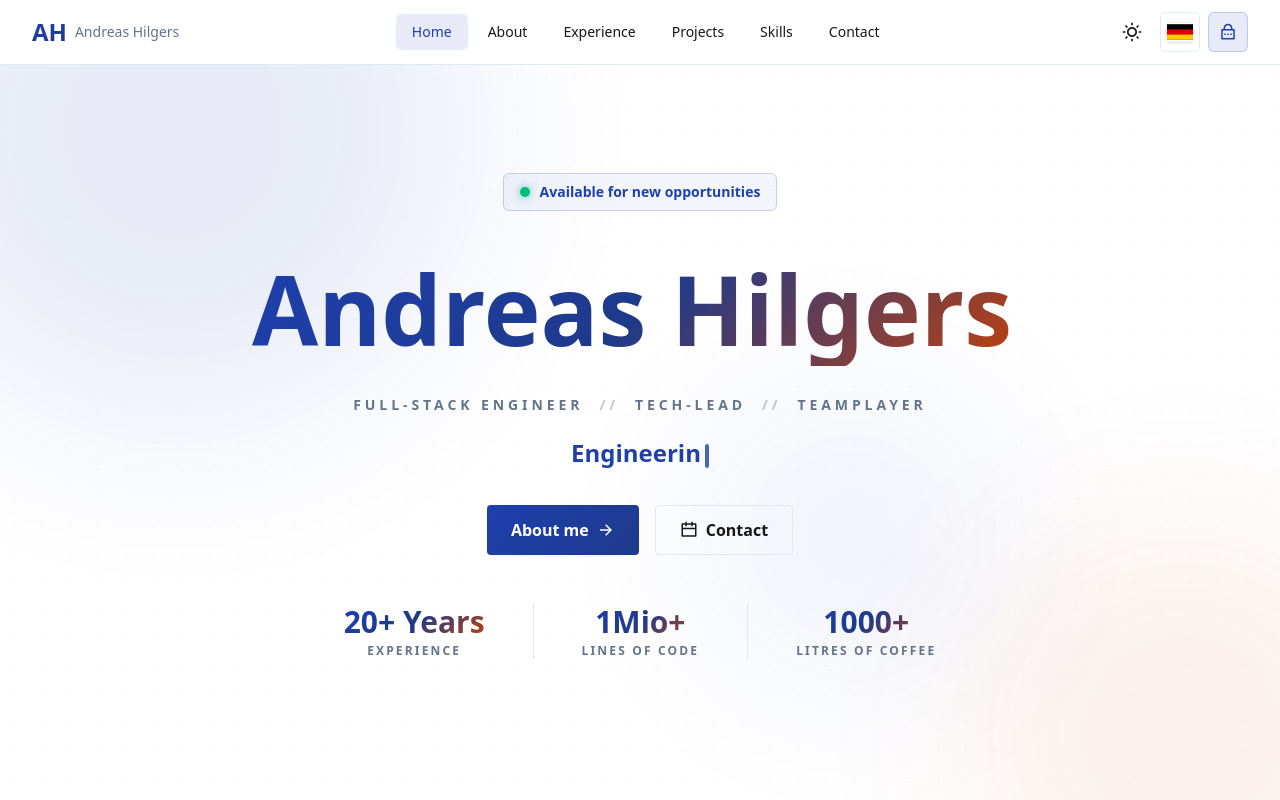
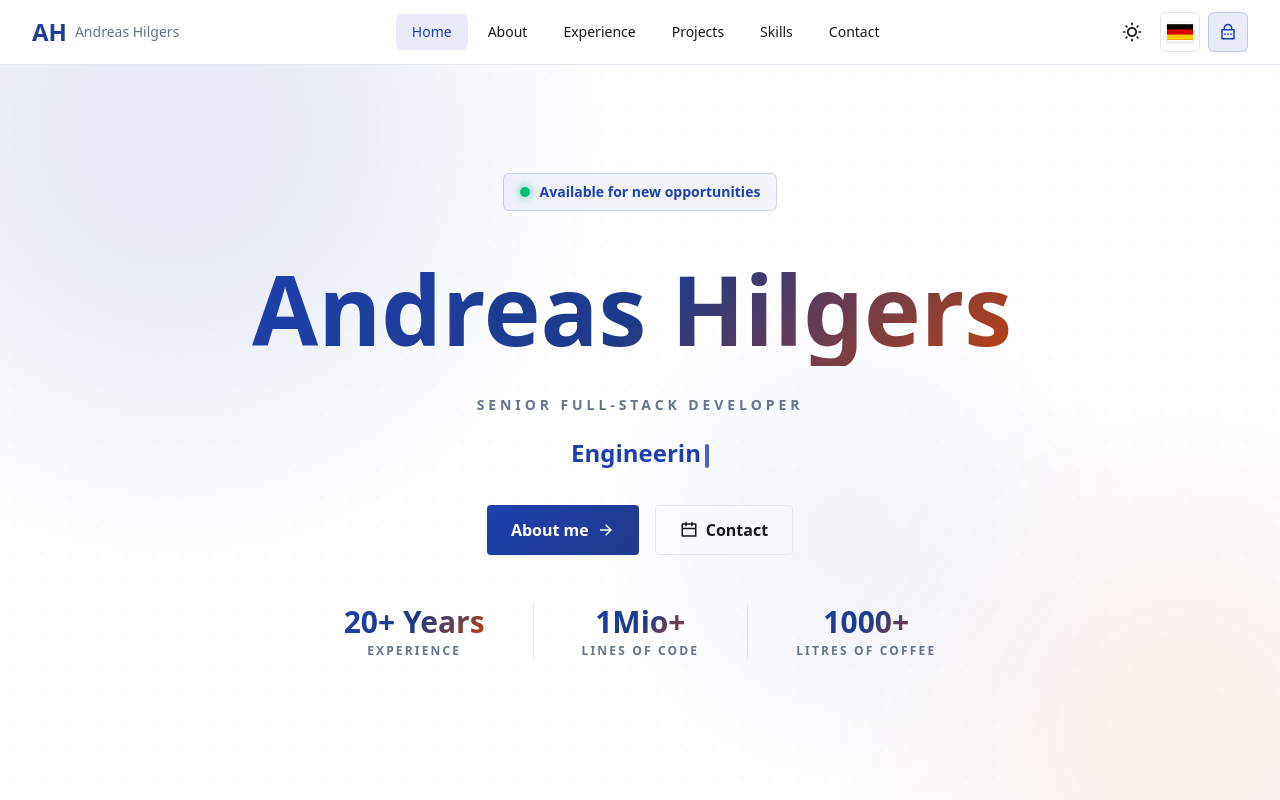
Before and after one commit to scriptlabs/andreashilgers.de, a Next.js app: page /en in a window 1280 px wide. Built offline with nearby package versions, Linux system fonts and the light colour scheme.

Commit message:
feat(home): simplify hero role and revert splitting logic

```diff
--- a/src/app/[lang]/page.tsx
+++ b/src/app/[lang]/page.tsx
@@ -49,16 +49,9 @@ export default async function Home({ params }: { params: Promise<{ lang: string
 
           {/* Role */}
           <FadeIn direction="down" delay={0.5}>
-            <div className="text-[10px] sm:text-xs md:text-sm text-[var(--secondary)] font-bold uppercase tracking-[0.2em] sm:tracking-[0.28em] mb-5 mx-auto leading-relaxed flex flex-col sm:flex-row items-center justify-center gap-2 sm:gap-0">
-              {dict.hero.role.split(" // ").map((part, index, array) => (
-                <React.Fragment key={part}>
-                  <span>{part}</span>
-                  {index < array.length - 1 && (
-                    <span className="hidden sm:inline mx-4 opacity-40">{"//"}</span>
-                  )}
-                </React.Fragment>
-              ))}
-            </div>
+            <p className="text-[10px] sm:text-xs md:text-sm text-[var(--secondary)] font-bold uppercase tracking-[0.2em] sm:tracking-[0.28em] mb-5 mx-auto leading-relaxed">
+              {dict.hero.role}
+            </p>
           </FadeIn>
 
           {/* Typing animation */}
--- a/src/dictionaries/de.json
+++ b/src/dictionaries/de.json
@@ -30,7 +30,7 @@
     "badge": "Bereit für neue Herausforderungen",
     "greeting": "Senior Full-Stack Entwickler & Engineering Leader",
     "name": "Andreas Hilgers",
-    "role": "Full-Stack Engineer // Tech-Lead // Teamplayer",
+    "role": "Senior Full-Stack Developer",
     "description": "Über 20 Jahre Erfahrung in Design, Entwicklung und Skalierung digitaler Plattformen, APIs und hochfrequentierter SaaS-Anwendungen. Experte in der Leitung cross-funktionaler Teams und der Steuerung end-to-end digitaler Transformationen.",
     "subdescription": "Schnittstelle zwischen Geschäftssteuerung und technischer Exzellenz – für skalierbare, sichere und wartbare Lösungen.",
     "cta_primary": "Über mich",
--- a/src/dictionaries/en.json
+++ b/src/dictionaries/en.json
@@ -30,7 +30,7 @@
     "badge": "Available for new opportunities",
     "greeting": "Senior Full-Stack Developer & Engineering Leader",
     "name": "Andreas Hilgers",
-    "role": "Full-Stack Engineer // Tech-Lead // Teamplayer",
+    "role": "Senior Full-Stack Developer",
     "description": "Over 20 years of experience designing, building, and scaling digital platforms, APIs, and high-traffic SaaS applications. Expert in leading cross-functional teams and driving end-to-end digital transformation.",
     "subdescription": "Bridging the gap between business objectives and technical excellence while delivering scalable, secure, and maintainable solutions.",
     "cta_primary": "About me",
```
